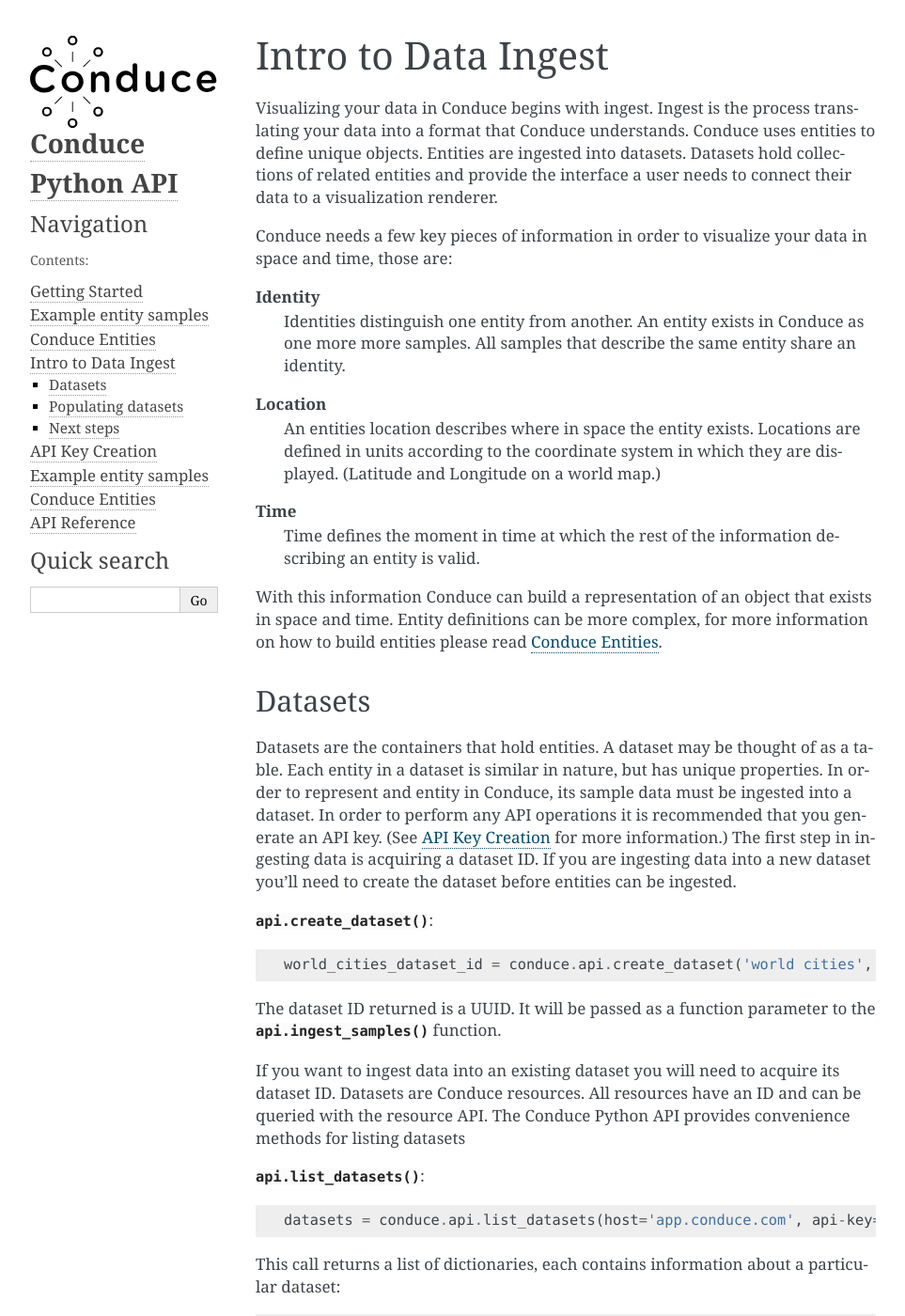
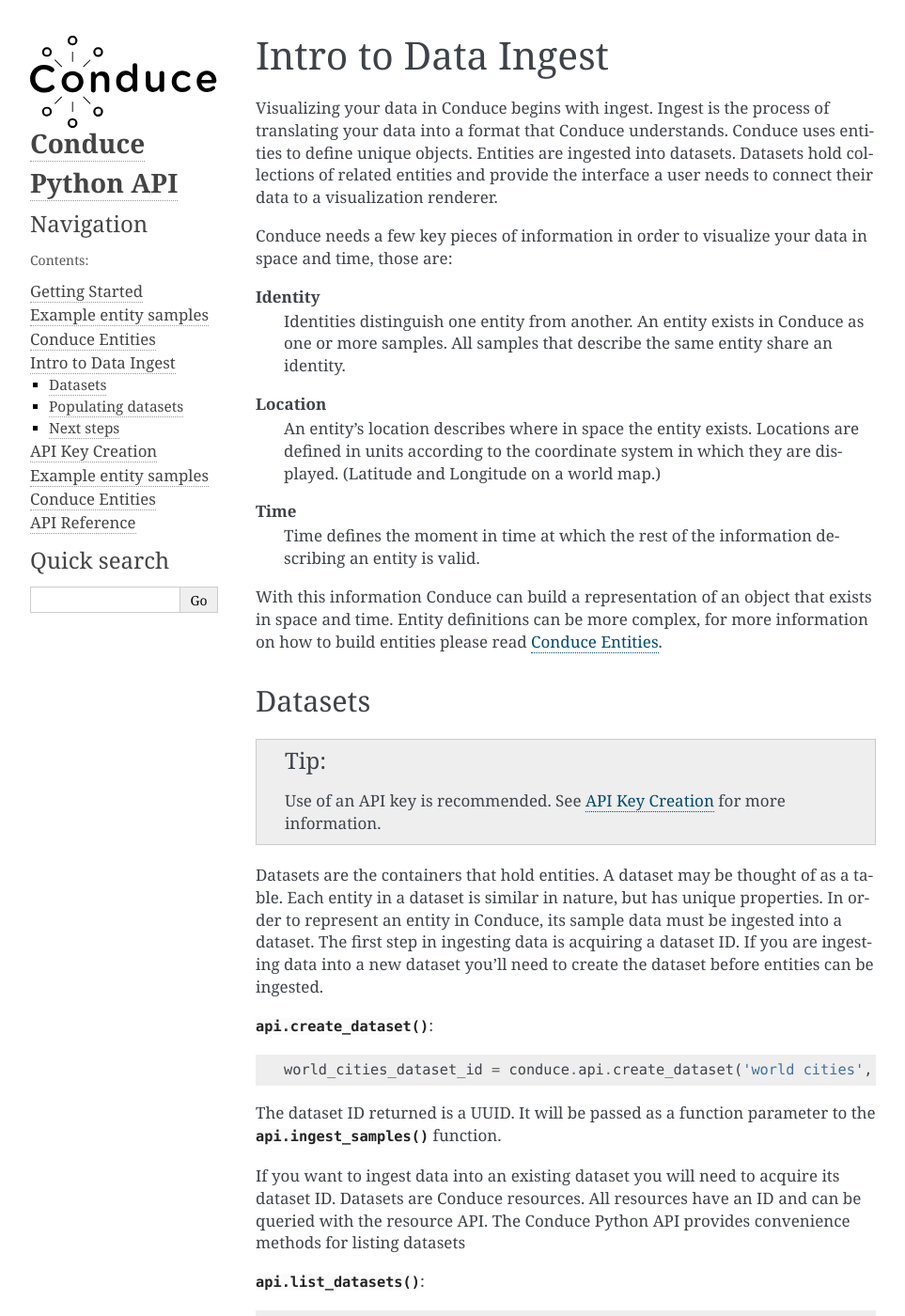
Before and after one commit to ConduceInc/conduce-python-api, a Sphinx documentation site: the page built from doc/source/data-ingest.rst, in a window 1280 px wide and 1400 px high. Shown: the whole window at 94% size, without its empty margins (148-1111 px from the left). Built offline with Sphinx 7.4.7, drawn with Linux system fonts in a browser that asks for light colours; formulas are drawn with MathJax 3.

Commit message:
incorporate feedback

```diff
--- a/doc/source/conduce-entities.rst
+++ b/doc/source/conduce-entities.rst
@@ -14,17 +14,17 @@
 What is an entity?
 ------------------
 
-Conduce uses a concept called entity to define a person, place, or thing that exist in space and time.  An entity can exist for an instant or across a time span.  It can describe a point in space, a path (sequence of points), or a region (polygon).  An entity is defined by a series of samples that describe it's location in space over a period of time.  An entity also has attributes that describe it's characteristics. An entity's attributes can change over time.  Entities can be static or dynamic.  To understand the difference between the two, it is helpful to understand dynamic entities first.
+Conduce uses a concept called entity to define a person, place, or thing that exists in space and time.  An entity can exist for an instant or across a time span.  It can describe a point in space, a path (sequence of points), or a region (polygon).  An entity is defined by a series of samples that describe it's location in space over a period of time.  An entity also has attributes that describe it's characteristics. An entity's attributes can change over time.  Entities can be static or dynamic.  To understand the difference between the two, it is helpful to understand dynamic entities first.
 
 ++++++++++++++++
 Dynamic entities
 ++++++++++++++++
-Dynamic entities are composed of a sequence of samples.  The term sample is taken from the `signal processing domain <https://en.wikipedia.org/wiki/Sampling_(signal_processing)>`_ and describes the state of an entity at a discrete moment in time.  A sample describes an entity's location in space and other attributes.  These qualities can change from sample to sample so that when a visualization is constructed, these state changes can be visualized.  A sequence of samples that share the same ID define the entity, and so, an entity is a sequence of samples.  Entities defined this way are said to be `dynamic`.  Conduce does not require that an entity's sampling interval be regular.  This allows users to update entities based on events (state changes) rather than period (time changes).  However, it should be considered that some types of entities should be sampled regularly in order generate an accurate visual representations.
+Dynamic entities are composed of a sequence of samples.  The term sample is taken from the `signal processing domain <https://en.wikipedia.org/wiki/Sampling_(signal_processing)>`_ and describes the state of an entity at a discrete moment in time.  A sample describes an entity's location in space and other attributes.  These qualities can change from sample to sample so that when a visualization is constructed, these state changes can be visualized.  A sequence of samples that share the same ID define the entity, and so, an entity is a sequence of samples.  Entities defined this way are said to be `dynamic`.  Conduce does not require that an entity's sampling interval be regular.  This allows users to update entities based on events (state changes) rather than period (time changes).  However, note that some types of entities should be sampled regularly in order generate an accurate visual representations.
 
 +++++++++++++++
 Static entities
 +++++++++++++++
-A static entity is one that does not change over time.  If an entity has a state that does not change, it may be ingested with a single message that does not have a time field.  As such the entity is a sequence with one element that defines the entity for all time.  Entities defined by a single state are considered `static`.  This document focuses on dynamic entities.  However the same basic principles apply for ingest static entities, with the exception that static entities do not have ``time`` fields and, because the entity exists across all time, only one instance of the entity can exist in the dataset.  See :doc:`data-ingest` for an example of ingesting static entities.
+A static entity is one that does not change over time.  If an entity has a state that does not change, it may be ingested with a single message that does not have a time field.  As such the entity is a sequence with one element that defines the entity for all time.  Entities defined by a single state are considered `static`.  This document focuses on dynamic entities.  However the same basic principles apply for ingesting static entities, with the exception that static entities do not have ``time`` fields and, because the entity exists across all time, only one instance of the entity can exist in the dataset.  See :doc:`data-ingest` for an example of ingesting static entities.
 
 -----------------
 Creating entities
--- a/doc/source/data-ingest.rst
+++ b/doc/source/data-ingest.rst
@@ -9,14 +9,14 @@
 Intro to Data Ingest
 ====================
 
-Visualizing your data in Conduce begins with ingest.  Ingest is the process translating your data into a format that Conduce understands.  Conduce uses entities to define unique objects.  Entities are ingested into datasets.  Datasets hold collections of related entities and provide the interface a user needs to connect their data to a visualization renderer.
+Visualizing your data in Conduce begins with ingest.  Ingest is the process of translating your data into a format that Conduce understands.  Conduce uses entities to define unique objects.  Entities are ingested into datasets.  Datasets hold collections of related entities and provide the interface a user needs to connect their data to a visualization renderer.
 
 Conduce needs a few key pieces of information in order to visualize your data in space and time, those are:
 
 **Identity**
-   Identities distinguish one entity from another.  An entity exists in Conduce as one more more samples.  All samples that describe the same entity share an identity.
+   Identities distinguish one entity from another.  An entity exists in Conduce as one or more samples.  All samples that describe the same entity share an identity.
 **Location**
-   An entities location describes where in space the entity exists.  Locations are defined in units according to the coordinate system in which they are displayed. (Latitude and Longitude on a world map.)
+   An entity's location describes where in space the entity exists.  Locations are defined in units according to the coordinate system in which they are displayed. (Latitude and Longitude on a world map.)
 **Time**
    Time defines the moment in time at which the rest of the information describing an entity is valid.
 
@@ -26,7 +26,9 @@
 Datasets
 --------
 
-Datasets are the containers that hold entities.  A dataset may be thought of as a table.  Each entity in a dataset is similar in nature, but has unique properties.  In order to represent and entity in Conduce, its sample data must be ingested into a dataset.  In order to perform any API operations it is recommended that you generate an API key.  (See :doc:`api-key-creation` for more information.)  The first step in ingesting data is acquiring a dataset ID.  If you are ingesting data into a new dataset you'll need to create the dataset  before entities can be ingested.
+.. tip:: Use of an API key is recommended.  See :doc:`api-key-creation` for more information.
+
+Datasets are the containers that hold entities.  A dataset may be thought of as a table.  Each entity in a dataset is similar in nature, but has unique properties.  In order to represent an entity in Conduce, its sample data must be ingested into a dataset.  The first step in ingesting data is acquiring a dataset ID.  If you are ingesting data into a new dataset you'll need to create the dataset before entities can be ingested.
 
 :py:func:`api.create_dataset`::
 
```
